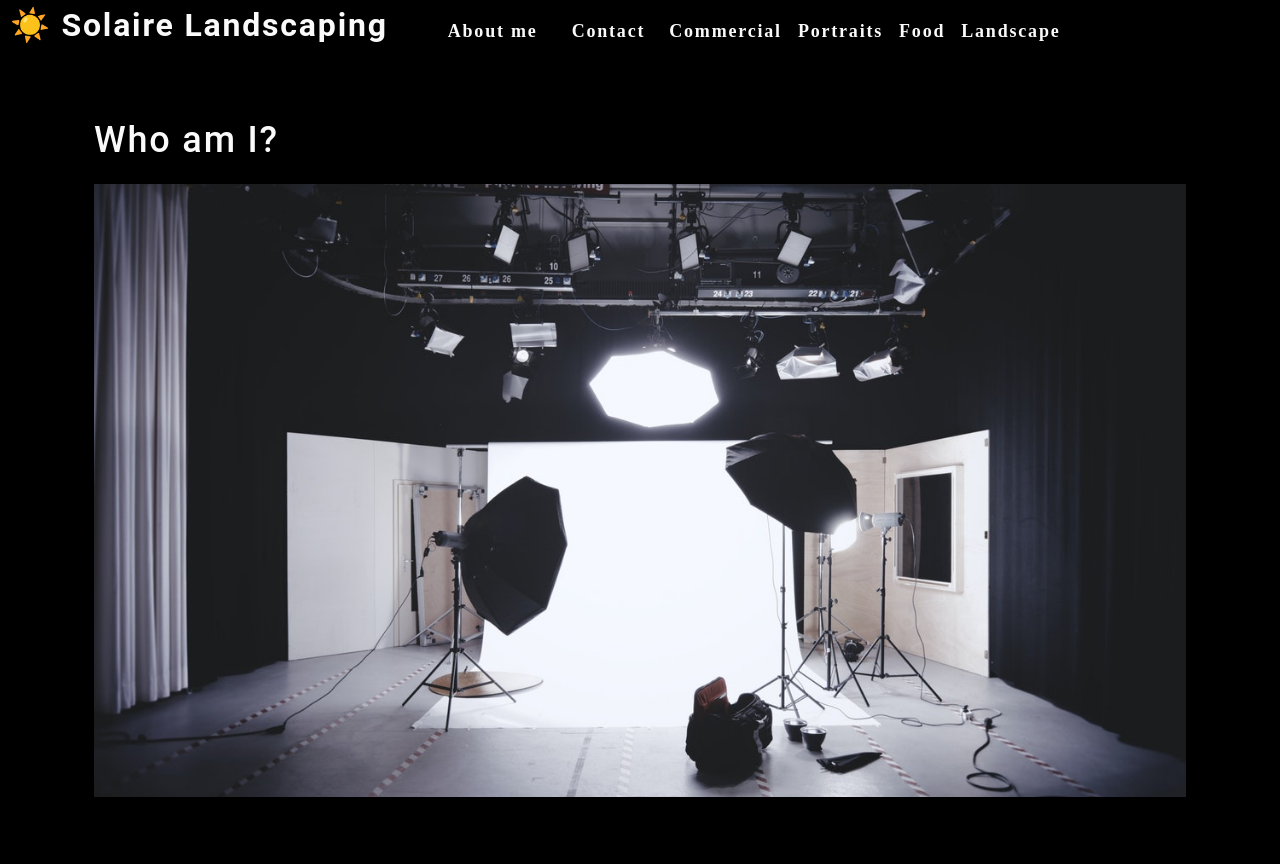
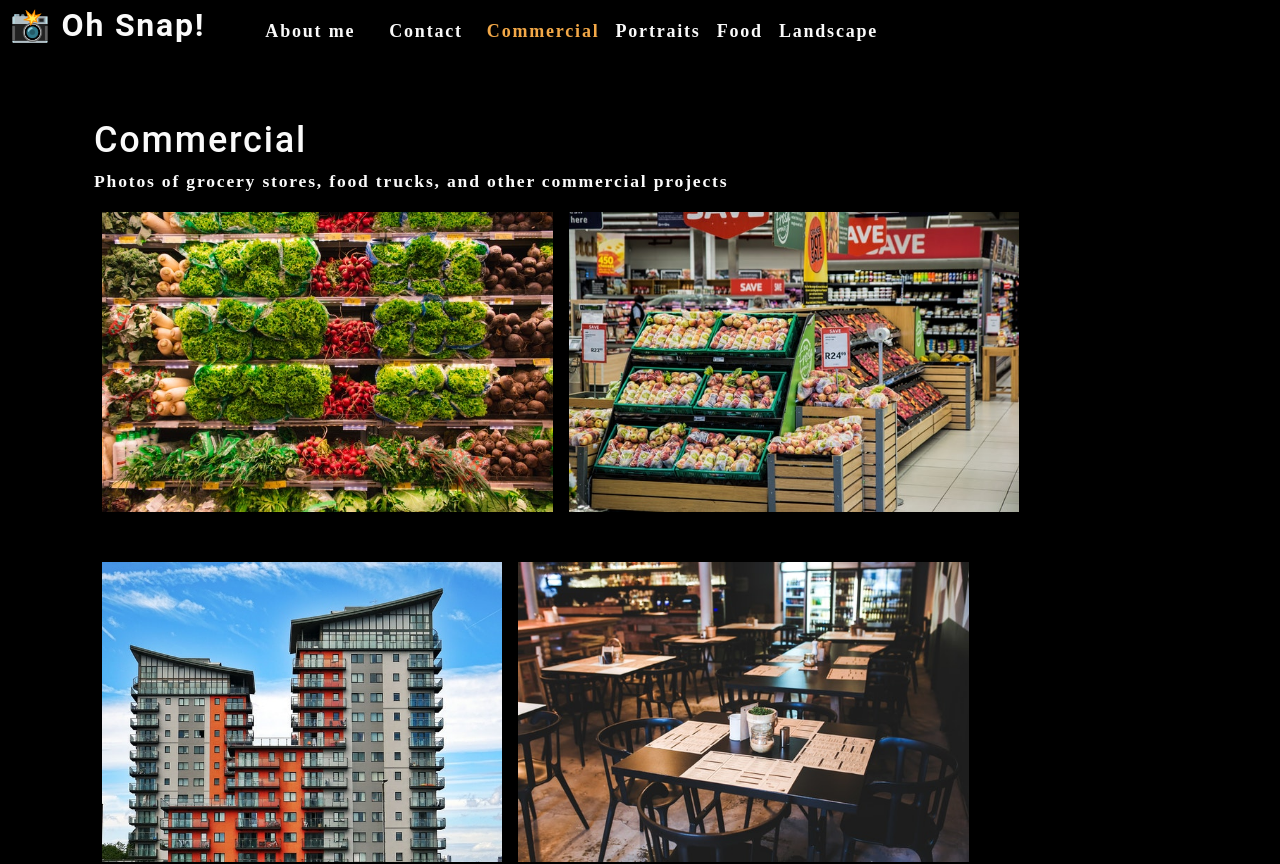
Before and after one commit to jciii91/solaire-landscaping, a React (Create React App) app: page / in a window 1280 px wide. Shown: the top 864 px of the page. Built offline with nearby package versions, Linux system fonts and the light colour scheme.

Commit message:
gallery conditionally renders photos based on category selection

```diff
--- a/src/App.js
+++ b/src/App.js
@@ -1,12 +1,32 @@
+import React, { useState } from "react";
 import About from './components/About';
 import Nav from './components/Nav';
+import Gallery from "./components/Gallery";
 
 function App() {
+  const [categories] = useState([
+    {
+      name: 'commercial',
+      description: 'Photos of grocery stores, food trucks, and other commercial projects',
+    },
+    { name: 'portraits', description: 'Portraits of people in my life' },
+    { name: 'food', description: 'Delicious delicacies' },
+    { name: 'landscape', description: 'Fields, farmhouses, waterfalls, and the beauty of nature' },
+  ]);
+  const [currentCategory, setCurrentCategory] = useState(categories[0]);
+
   return (
     <div>
-      <Nav></Nav>
+      <Nav
+        categories={categories}
+        setCurrentCategory={setCurrentCategory}
+        currentCategory={currentCategory}
+      ></Nav>
       <main>
-        <About></About>
+        <div>
+          <Gallery currentCategory={currentCategory}></Gallery>
+          <About></About>
+        </div>
       </main>
     </div>
   );
--- /dev/null
+++ b/src/components/Gallery/index.js
@@ -0,0 +1,14 @@
+import PhotoList from '../PhotoList';
+import { capitalizeFirstLetter } from '../../utils/helpers';
+
+function Gallery(props) {
+  const { currentCategory } = props;
+  return (
+    <section>
+      <h1 data-testid="h1tag">{capitalizeFirstLetter(currentCategory.name)}</h1>
+      <p>{currentCategory.description}</p>
+      <PhotoList category={currentCategory.name} />
+    </section>
+  );
+}
+export default Gallery;
--- a/src/components/Nav/index.js
+++ b/src/components/Nav/index.js
@@ -1,46 +1,50 @@
-import React from "react";
+import React, { useEffect } from 'react';
 import { capitalizeFirstLetter } from "../../utils/helpers";
 
-function Nav() {
-  const  categories = [
-    { name: 'commercial', description: 'Photos of grocery stores, food trucks, and other commercial projects' },
-    { name: 'portraits', description: 'Portraits of people in my life' },
-    { name: 'food', description: 'Delicious delicacies' },
-    { name: 'landscape', description: 'Fields, farmhouses, waterfalls, and the beauty of nature' }
-  ];
+function Nav(props) {
+  const {
+    categories = [],
+    setCurrentCategory,
+    currentCategory,
+  } = props;
 
-  const handleClick = () => {
-    console.log("click handled")
-  }
+  useEffect(() => {
+    document.title = capitalizeFirstLetter(currentCategory.name);
+  }, [currentCategory]);
 
   return (
-    <header data-testid="header" className="flex-row px-1">
+    <header className="flex-row px-1">
       <h2>
-        <a href="/">
-          <span role="img" aria-label="camera"> ☀️</span> Solaire Landscaping
+        <a data-testid="link" href="/">
+          <span role="img" aria-label="camera"> 📸</span> Oh Snap!
         </a>
       </h2>
       <nav>
         <ul className="flex-row">
           <li className="mx-2">
-            <a href="#about" onClick={() => handleClick()}>
+            <a data-testid="about" href="#about">
               About me
             </a>
           </li>
-          <li className={"mx-2"}>
-            <span onClick={() => handleClick()}>
-              Contact
-            </span>
+          <li className="mx-2">
+            <span>Contact</span>
           </li>
-          {
-            categories.map((category) => (
-              <li className="mx-1" key={category.name} >
-                <span onClick={() => { handleClick(); }}>
-                  {capitalizeFirstLetter(category.name)}
-                </span>
-              </li>
-            ))
-          }
+          {categories.map((category) => (
+            <li
+              className={`mx-1 ${
+                currentCategory.name === category.name && 'navActive'
+                }`}
+              key={category.name}
+            >
+              <span
+                onClick={() => {
+                  setCurrentCategory(category)
+                }}
+              >
+                {capitalizeFirstLetter(category.name)}
+              </span>
+            </li>
+          ))}
         </ul>
       </nav>
     </header>
--- /dev/null
+++ b/src/components/PhotoList/index.js
@@ -0,0 +1,121 @@
+import React, { useState } from 'react';
+
+const PhotoList = ({ category }) => {
+
+  const [photos] = useState([
+    {
+      name: 'Grocery aisle',
+      category: 'commercial',
+      description: 'Lorem ipsum dolor sit amet, consectetur adipiscing elit. Nunc ultricie',
+    },
+    {
+      name: 'Grocery booth',
+      category: 'commercial',
+      description: 'Lorem ipsum dolor sit amet, consectetur adipiscing elit. Nunc ultricie',
+    },
+    {
+      name: 'Building exterior',
+      category: 'commercial',
+      description: 'Lorem ipsum dolor sit amet, consectetur adipiscing elit. Nunc ultricie',
+    },
+    {
+      name: 'Restaurant table',
+      category: 'commercial',
+      description: 'Lorem ipsum dolor sit amet, consectetur adipiscing elit. Nunc ultricie',
+    },
+    {
+      name: 'Cafe interior',
+      category: 'commercial',
+      description: 'Lorem ipsum dolor sit amet, consectetur adipiscing elit. Nunc ultricie',
+    },
+    {
+      name: 'Cat green eyes',
+      category: 'portraits',
+      description: 'Lorem ipsum dolor sit amet, consectetur adipiscing elit. Nunc ultricie',
+    },
+    {
+      name: 'Green parrot',
+      category: 'portraits',
+      description: 'Lorem ipsum dolor sit amet, consectetur adipiscing elit. Nunc ultricie',
+    },
+    {
+      name: 'Yellow macaw',
+      category: 'portraits',
+      description: 'Lorem ipsum dolor sit amet, consectetur adipiscing elit. Nunc ultricie',
+    },
+    {
+      name: 'Pug smile',
+      category: 'portraits',
+      description: 'Lorem ipsum dolor sit amet, consectetur adipiscing elit. Nunc ultricie',
+    },
+    {
+      name: 'Pancakes',
+      category: 'food',
+      description: 'Lorem ipsum dolor sit amet, consectetur adipiscing elit. Nunc ultricie',
+    },
+    {
+      name: 'Burrito',
+      category: 'food',
+      description: 'Lorem ipsum dolor sit amet, consectetur adipiscing elit. Nunc ultricie',
+    },
+    {
+      name: 'Scallop pasta',
+      category: 'food',
+      description: 'Lorem ipsum dolor sit amet, consectetur adipiscing elit. Nunc ultricie',
+    },
+    {
+      name: 'Burger',
+      category: 'food',
+      description: 'Lorem ipsum dolor sit amet, consectetur adipiscing elit. Nunc ultricie',
+    },
+    {
+      name: 'Fruit bowl',
+      category: 'food',
+      description: 'Lorem ipsum dolor sit amet, consectetur adipiscing elit. Nunc ultricie',
+    },
+    {
+      name: 'Green river',
+      category: 'landscape',
+      description: 'Lorem ipsum dolor sit amet, consectetur adipiscing elit. Nunc ultricie',
+    },
+    {
+      name: 'Docks',
+      category: 'landscape',
+      description: 'Lorem ipsum dolor sit amet, consectetur adipiscing elit. Nunc ultricie',
+    },
+    {
+      name: 'Panoramic village by sea',
+      category: 'landscape',
+      description: 'Lorem ipsum dolor sit amet, consectetur adipiscing elit. Nunc ultricie',
+    },
+    {
+      name: 'Domestic landscape',
+      category: 'landscape',
+      description: 'Lorem ipsum dolor sit amet, consectetur adipiscing elit. Nunc ultricie',
+    },
+    {
+      name: 'Park bench',
+      category: 'landscape',
+      description: 'Lorem ipsum dolor sit amet, consectetur adipiscing elit. Nunc ultricie',
+    },
+  ]);
+
+  const currentPhotos = photos.filter((photo) => photo.category === category);
+
+  return (
+    <div>
+      <div className="flex-row">
+        {currentPhotos.map((image, i) => (
+          <img
+            src={require(`../../assets/small/${category}/${i}.jpg`)}
+            alt={image.name}
+            className="img-thumbnail mx-1"
+            key={image.name}
+          />
+        ))}
+      </div>
+    </div>
+  );
+};
+
+export default PhotoList;
```
